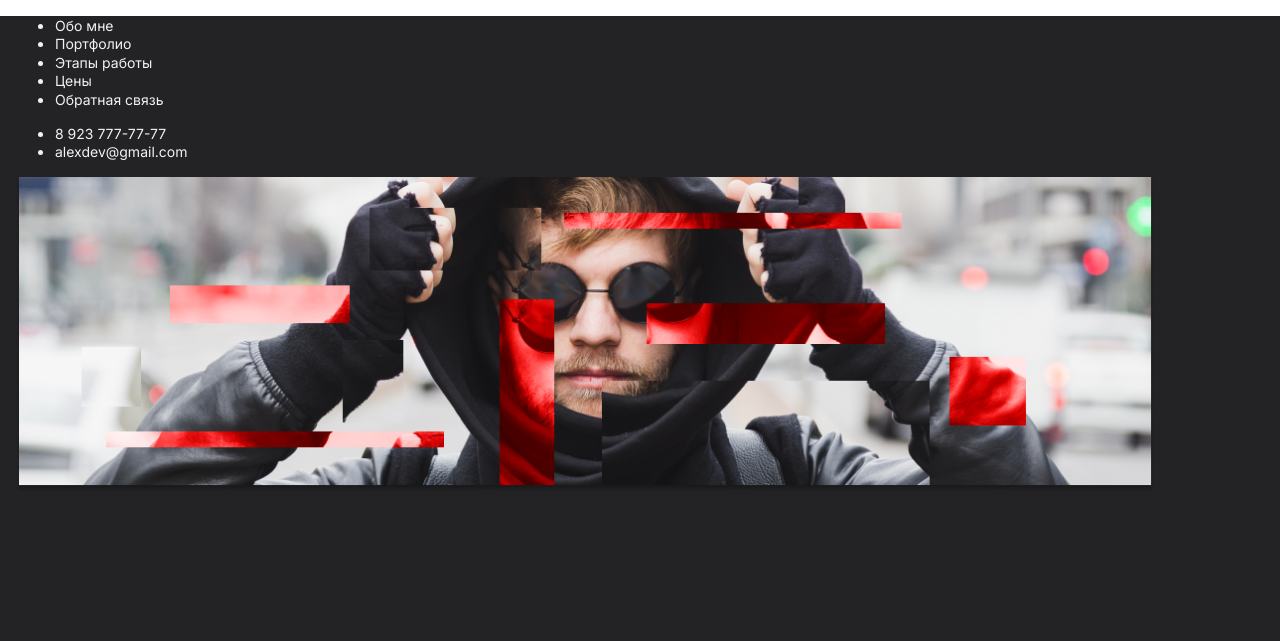
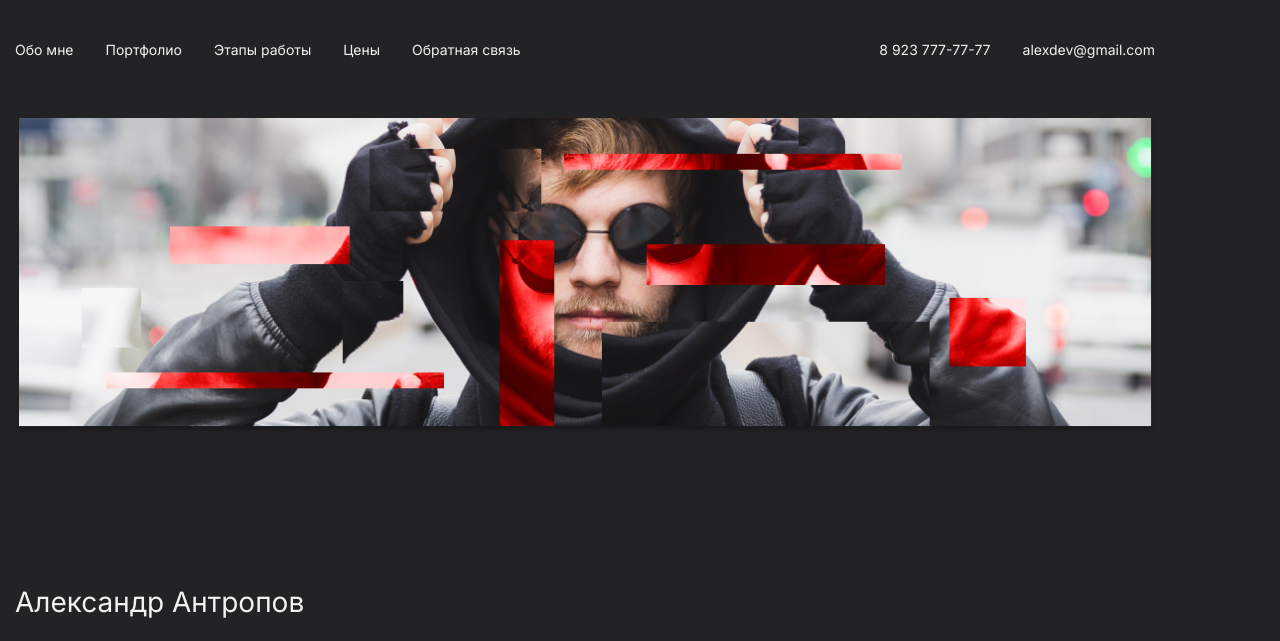
Before and after one commit to kazumi8/portfolio, a plain HTML site: page index.html in a window 1280 px wide. Shown: the top 641 px of the page. Drawn offline with Linux system fonts and the light colour scheme.

Commit message:
stylized header,added styles for light theme

```diff
--- a/css/style.css
+++ b/css/style.css
@@ -7,6 +7,19 @@ body {
     color: #F3F2F0;
 }
 
+.dark .header__list-item-link {
+    color: #F3F2F0;
+}
+
+.light {
+    background-color: #E5E5E5;
+    color: #010101;
+}
+
+.light .header__list-item-link {
+    color: #010101;
+}
+
 .wrapper {
     max-width: 1140px;
     margin: auto 0;
@@ -14,10 +27,38 @@ body {
     padding-right: 15px;
 }
 
+.header {
+    display: flex;
+    justify-content: space-between;
+
+    padding-top: 40px;
+    padding-bottom: 60px;
+}
+
+.header__list {
+    padding-left: 0;
+    margin: 0;
+    list-style: none;
+
+    display: flex;
+}
+
+.header__list-item {
+    padding-left: 16px;
+    padding-right: 16px;
+}
+
+.header__list-item:first-child {
+    padding-left: 0;
+}
+
+.header__list-item:last-child {
+    padding-right: 0;
+}
+
 .header__list-item-link {
     text-decoration: none;
     font-size: 14px;
-    color: #F3F2F0;
 }
 
 .header__list-item-link:hover {
```
